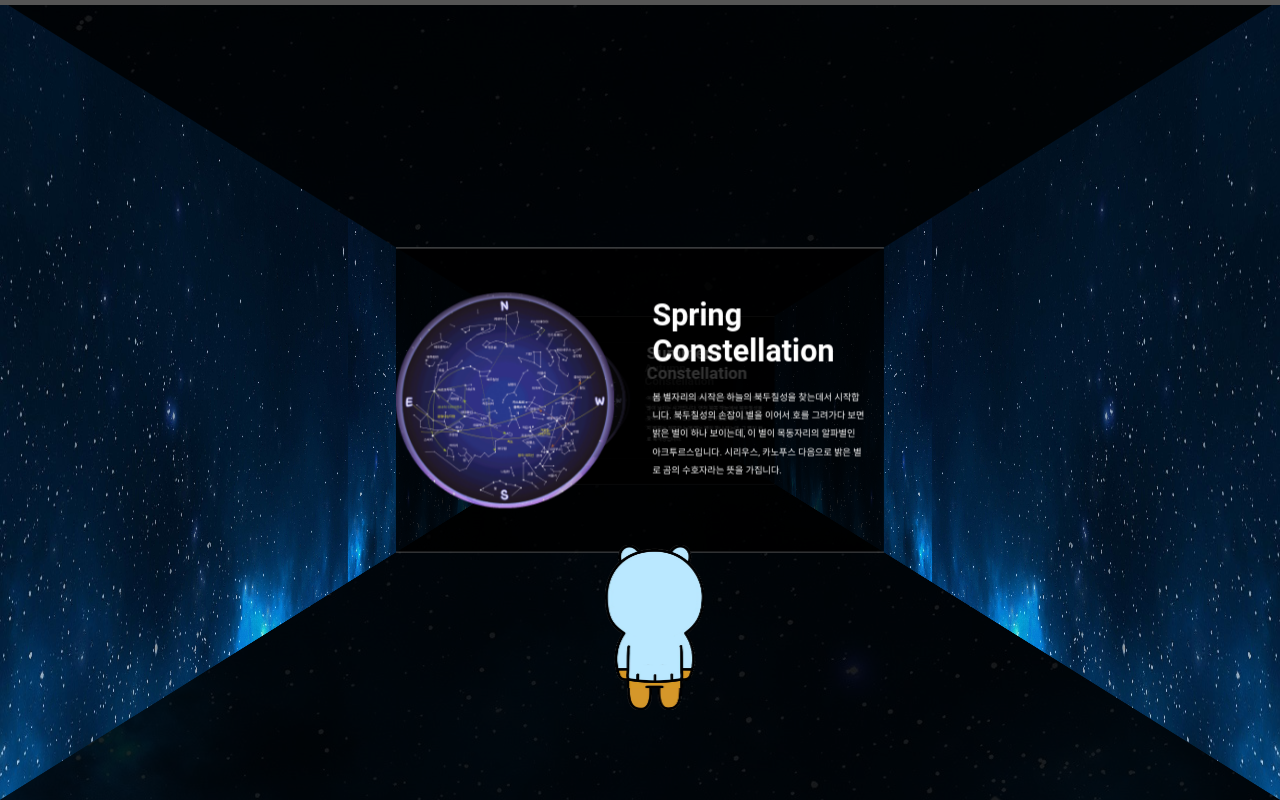
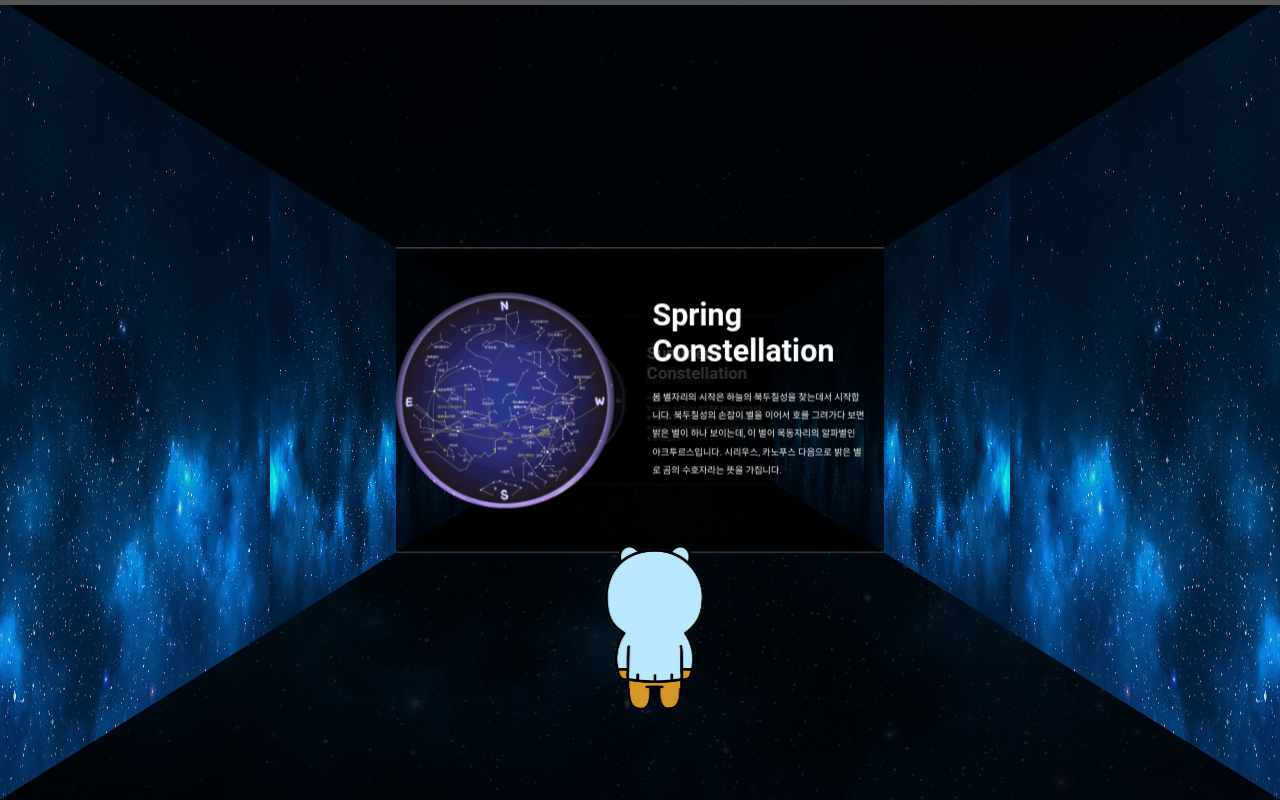
Before and after one commit to jade-veloper/ryan_observatory, a website: page index.html in a window 1280 px wide. Shown: the top 800 px of the page. Drawn offline with Linux system fonts and the light colour scheme; grey boxes are pictures that could not be loaded.

Commit message:
fixed background image

```diff
--- a/css/style.css
+++ b/css/style.css
@@ -16,7 +16,7 @@ body {
   -webkit-overflow-scrolling: touch;
   color: #555;
   /* background: #04022e; */
-  background: url('../image/background.jpg');
+  background: url('../image/nightsky.jpg');
   transition: background 0.5s;
 }
 
@@ -59,12 +59,12 @@ body::before {
 
 .wall-left {
   width: 1600vw;
-  background-image: url('../image/background.jpg');
+  background-image: url('../image/nightsky.jpg');
   transform: rotateY(90deg) translateZ(-800vw);
 }
 .wall-right {
   width: 1600vw;
-  background-image: url('../image/background.jpg');
+  background-image: url('../image/nightsky.jpg');
   transform: rotateY(90deg) translateZ(-700vw);
 }
 
@@ -177,7 +177,7 @@ body::before {
 .progress-bar {
   width: 0;
   height: 100%;
-  background: #00a8ff;
+  background: #00d9ff;
 }
 
 /* character */
--- a/index.html
+++ b/index.html
@@ -3,7 +3,7 @@
   <head>
     <meta charset="UTF-8" />
     <meta name="viewport" content="width=device-width, initial-scale=1.0" />
-    <title>프렌즈 천문대</title>
+    <title>라이언 천문대</title>
     <link rel="stylesheet" href="css/reset.css" />
     <link rel="stylesheet" href="css/style.css" />
   </head>
```
Also changed, not shown: image/background.jpg (deleted), image/nightsky.jpg (added).
